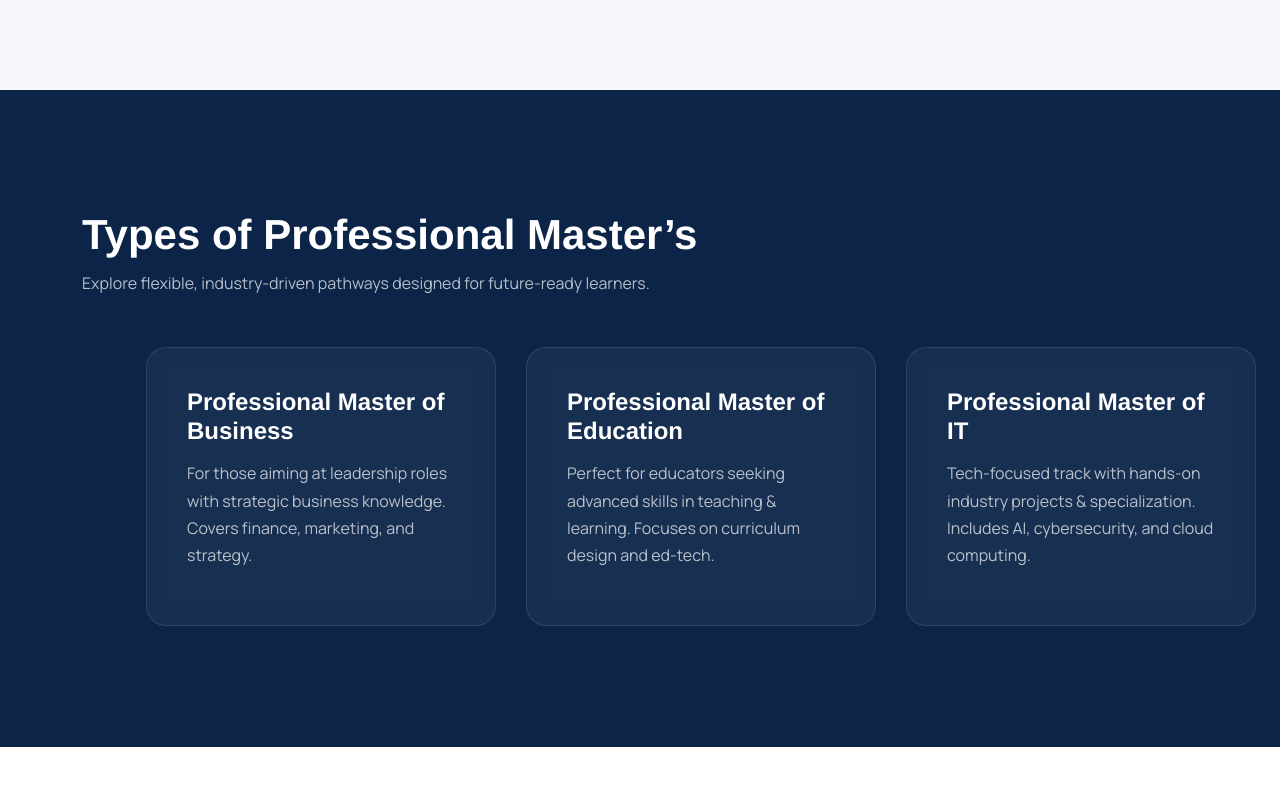
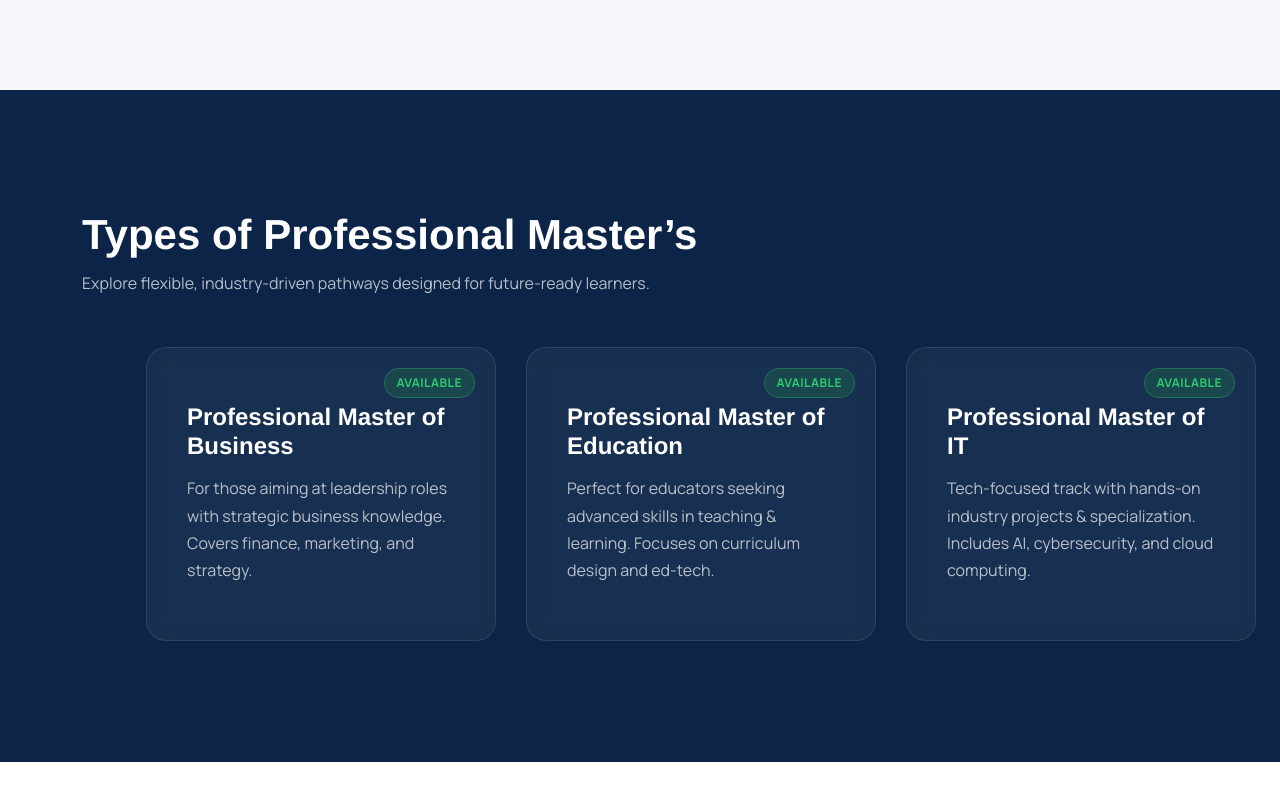
Before and after one commit to kmalaminstd123/professional-masters, a plain HTML site: page new_conc/index.html in a window 1280 px wide. Shown: the part 8546-9346 px from the top of the page. Drawn offline with nearby package versions, Linux system fonts and the light colour scheme.

Commit message:
added upcoming and available tag on course scroll

```diff
--- a/new_conc/css/style.css
+++ b/new_conc/css/style.css
@@ -582,7 +582,6 @@ p {
 
 /* Programs Horizontal Scroll */
 
-
 .pm-types-section {
     padding: 120px 0;
     background: var(--primary-blue);
@@ -617,6 +616,7 @@ p {
     border-radius: 20px;
     padding: 40px;
     transition: 0.4s ease;
+    position: relative;
 }
 
 .pm-type-card:hover {
@@ -624,11 +624,47 @@ p {
     transform: translateY(-15px);
 }
 
+.pm-tag {
+    position: absolute;
+    top: 20px;
+    right: 20px;
+    padding: 5px 12px;
+    border-radius: 20px;
+    font-size: 12px;
+    font-weight: 700;
+    text-transform: uppercase;
+    letter-spacing: 0.5px;
+}
+
+.pm-tag.available {
+    background: rgba(40, 167, 69, 0.2);
+    color: #2ecc71;
+    border: 1px solid rgba(46, 204, 113, 0.3);
+}
+
+.pm-tag.upcoming {
+    background: rgba(255, 255, 255, 0.1);
+    color: rgba(255, 255, 255, 0.7);
+    border: 1px solid rgba(255, 255, 255, 0.2);
+}
+
+.pm-type-card:hover .pm-tag.available {
+    background: #e8f5e9;
+    color: #2e7d32;
+}
+
+.pm-type-card:hover .pm-tag.upcoming {
+    background: #f5f5f5;
+    color: #616161;
+    border-color: #e0e0e0;
+}
+
 .pm-type-card h3 {
     color: var(--white);
     font-size: 24px;
     margin-bottom: 15px;
     transition: 0.3s;
+    margin-top: 15px;
 }
 
 .pm-type-card p {
--- a/new_conc/index.html
+++ b/new_conc/index.html
@@ -619,26 +619,32 @@
                 </div>
                 <div class="pm-horizontal-scroll pe-5">
                     <div class="pm-type-card">
+                        <span class="pm-tag available">Available</span>
                         <h3>Professional Master of Business</h3>
                         <p>For those aiming at leadership roles with strategic business knowledge. Covers finance, marketing, and strategy.</p>
                     </div>
                     <div class="pm-type-card">
+                        <span class="pm-tag available">Available</span>
                         <h3>Professional Master of Education</h3>
                         <p>Perfect for educators seeking advanced skills in teaching & learning. Focuses on curriculum design and ed-tech.</p>
                     </div>
                     <div class="pm-type-card">
+                        <span class="pm-tag available">Available</span>
                         <h3>Professional Master of IT</h3>
                         <p>Tech-focused track with hands-on industry projects & specialization. Includes AI, cybersecurity, and cloud computing.</p>
                     </div>
                     <div class="pm-type-card">
+                        <span class="pm-tag upcoming">Upcoming</span>
                         <h3>Professional Master of Healthcare</h3>
                         <p>Designed for healthcare professionals who want managerial expertise. Bridges clinical skills with administration.</p>
                     </div>
                     <div class="pm-type-card">
+                        <span class="pm-tag available">Available</span>
                         <h3>Professional Master of HRM</h3>
                         <p>Advanced HR, people management, and organizational development. Learn to manage talent in a global context.</p>
                     </div>
                     <div class="pm-type-card">
+                        <span class="pm-tag upcoming">Upcoming</span>
                         <h3>Professional Master of Engineering</h3>
                         <p>For engineers moving into project management and leadership roles. Focuses on operations and systems thinking.</p>
                     </div>
```
